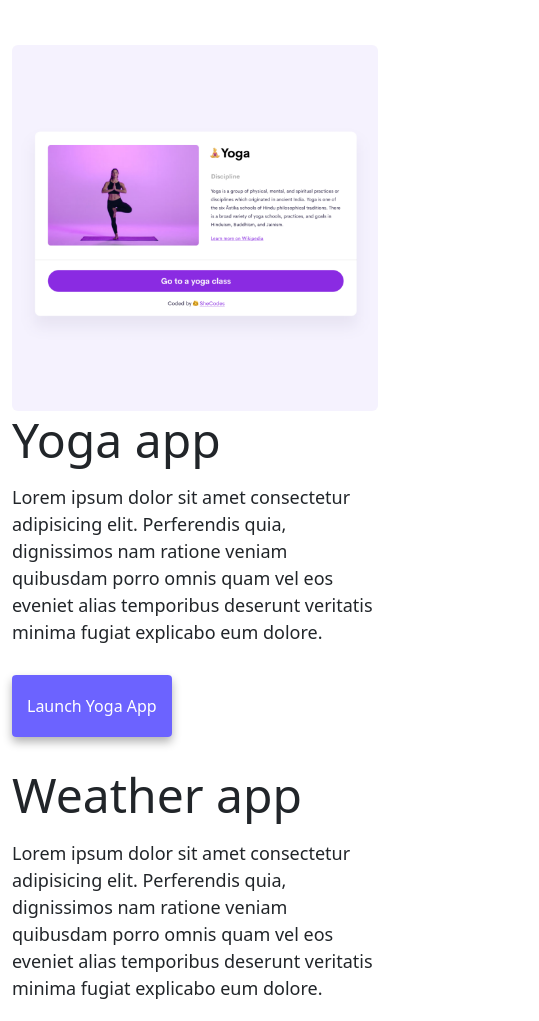
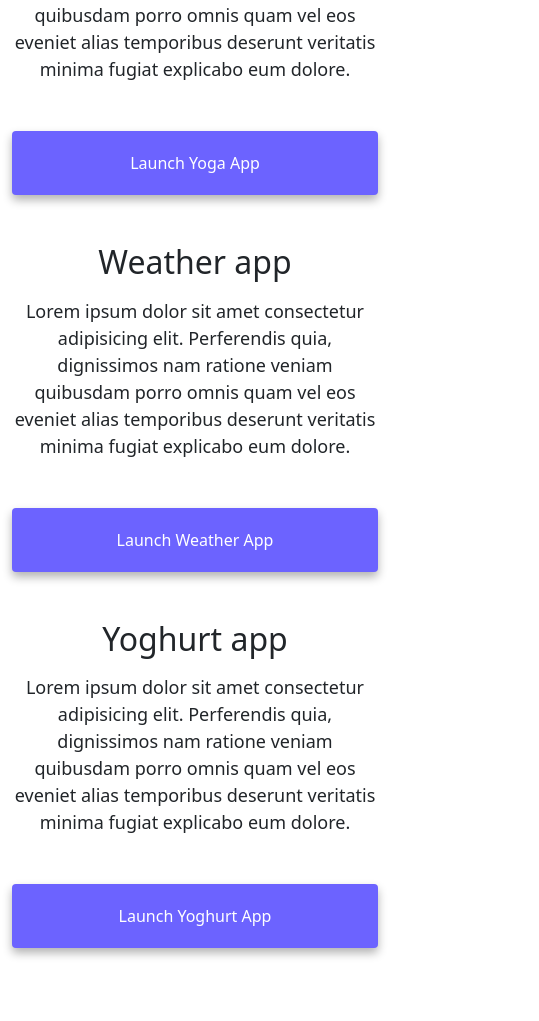
Before and after one commit to kajakrolikowska/advanced-tools-homework, a website: page index.html in a window 390 px wide. Shown: the part 595-1616 px from the top of the page, 539 px wide, since content can reach past the window. Drawn offline with nearby package versions, Linux system fonts and the light colour scheme.

Commit message:
Update of the visibilty for the mobile devices.

```diff
--- a/index.html
+++ b/index.html
@@ -58,10 +58,10 @@
     <div class="container">
 
       <div class="row">
-        <div class="col-md-6">
-          <img src="images/yoga.png" class="img-fluid rounded" alt="Preview image of the Yoga App"/>
+        <div class="col-sm-6">
+          <img src="images/yoga.png" class="img-fluid rounded d-none d-sm-block" alt="Preview image of the Yoga App"/>
         </div>
-        <div class="col-md-6">
+        <div class="col-sm-6">
           <h2 class="mb-3">Yoga app</h2>
           <p>
             Lorem ipsum dolor sit amet consectetur adipisicing elit. Perferendis
@@ -74,8 +74,8 @@
       </div>
 
       <div class="row mt-5">
-        <div class="col-md-6">
-          <h2 class="mb-3">Weather app</h2>
+        <div class="col-sm-6">
+          <h2 class="mb-3 ">Weather app</h2>
           <p>
             Lorem ipsum dolor sit amet consectetur adipisicing elit. Perferendis
             quia, dignissimos nam ratione veniam quibusdam porro omnis quam vel
@@ -84,16 +84,16 @@
           </p>
           <div class="mt-5"><a href="#" class="launch-link" title="Weather Application">Launch Weather App</a></div>
         </div>
-        <div class="col-md-6">
-          <img src="images/weather.png" class="img-fluid rounded" alt="Preview image of the Weather App" />
+        <div class="col-sm-6">
+          <img src="images/weather.png" class="img-fluid rounded d-none d-sm-block" alt="Preview image of the Weather App" />
         </div>
       </div>
 
       <div class="row mt-5">
-        <div class="col-md-6">
-          <img src="images/yogurt.png" class="img-fluid rounded"  alt="Preview image of the Yoghurt App"/>
+        <div class="col-sm-6">
+          <img src="images/yogurt.png" class="img-fluid rounded d-none d-sm-block"  alt="Preview image of the Yoghurt App"/>
         </div>
-        <div class="col-md-6">
+        <div class="col-sm-6">
           <h2 class="mb-3">Yoghurt app</h2>
           <p>
             Lorem ipsum dolor sit amet consectetur adipisicing elit. Perferendis
--- a/style.css
+++ b/style.css
@@ -5,7 +5,7 @@
 }
 
 body {
-  margin-top: 100px;
+  margin: 100px 0;
 }
 
 h1,
@@ -94,3 +94,21 @@ p {
   box-shadow: var(--box-shadow);
   color: white;
 }
+
+@media (max-width: 576px) {
+  h1 {
+    font-size: 48px;
+    line-height: 1.5;
+  }
+  h2 {
+    font-size: 32px;
+    text-align: center;
+  }
+  p {
+    text-align: center;
+  }
+  .launch-link {
+    display: flex;
+    justify-content: center;
+  }
+}
```
